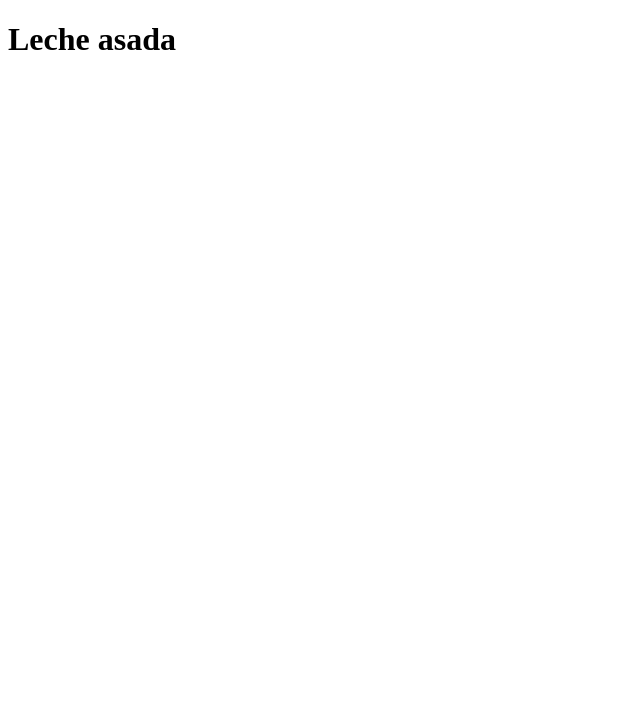
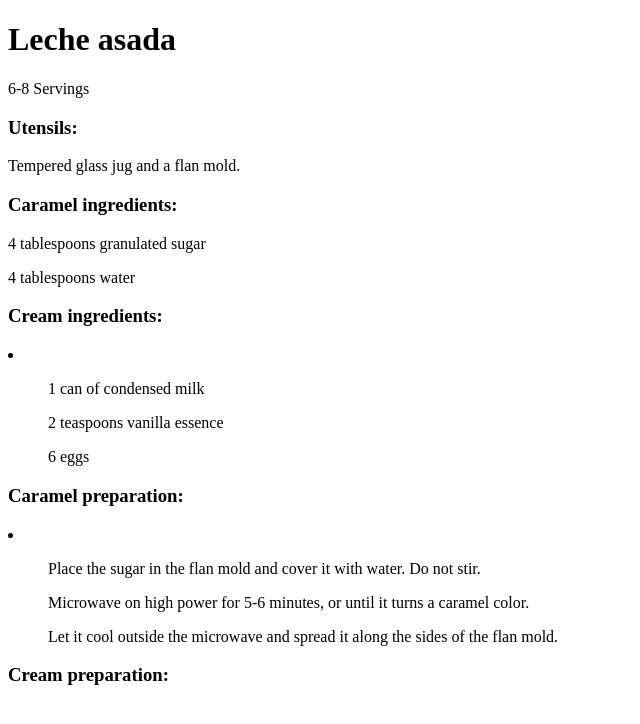
Before and after one commit to Wolpher/receipes.github.io, a plain HTML site: page LecheAsada.html in a window 1280 px wide. Shown: the whole page, without its empty margins (0-640 px from the left). Drawn offline with Linux system fonts and the light colour scheme.

Commit message:
LecheAsada

```diff
--- a/LecheAsada.html
+++ b/LecheAsada.html
@@ -7,5 +7,25 @@
 </head>
 <body>
     <h1>Leche asada</h1>
+    <p>6-8 Servings</p>
+    <h3>Utensils:</h3>
+    <p>Tempered glass jug and a flan mold.</p>
+    <h3>Caramel ingredients:</h3>
+    <p>4 tablespoons granulated sugar</p>
+    <p>4 tablespoons water</p>
+    <h3>Cream ingredients:</h3>
+    <li>
+        <ul>1 can of condensed milk</ul>
+        <ul>2 teaspoons vanilla essence</ul>
+        <ul>6 eggs</ul>
+    </li>
+    <h3>Caramel preparation:</h3>
+    <li>
+        <ul>Place the sugar in the flan mold and cover it with water. Do not stir.</ul>
+        <ul>Microwave on high power for 5-6 minutes, or until it turns a caramel color.</ul>
+        <ul>Let it cool outside the microwave and spread it along the sides of the flan mold.</ul>
+    </li>
+    <h3>Cream preparation:</h3>
+
 </body>
 </html>
```
Also changed, not shown: arrozConLeche.html (+11 -0 lines), compotaDePera.html (+11 -0 lines), manzanaAsada.html (+11 -0 lines).
